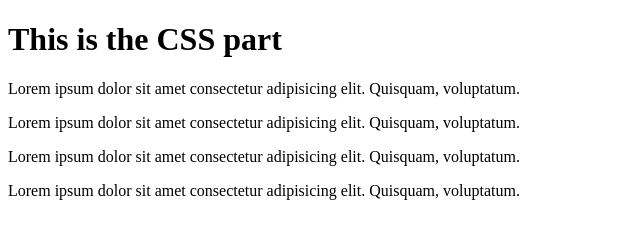
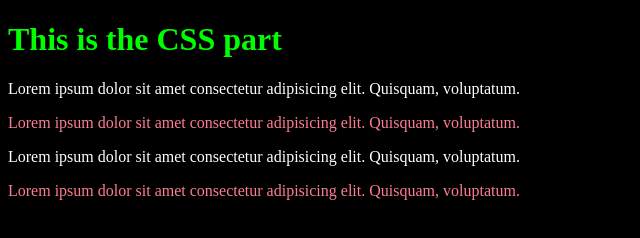
Before and after one commit to siddhesh12323/web_dev, a plain HTML site: page index2.html in a window 1280 px wide. Shown: the whole page, without its empty margins (0-640 px from the left). Drawn offline with Linux system fonts and the light colour scheme.

Commit message:
commit 3

```diff
--- a/index2.html
+++ b/index2.html
@@ -3,13 +3,14 @@
     <head>
         <title>CSS part</title>
         <link rel = "icon" type = "image/jpg" href = "images/kitler.jpg">
+        <link rel="stylesheet" href="style.css">
     </head>
     <body>
         <h1>This is the CSS part</h1>
-        <p>Lorem ipsum dolor sit amet consectetur adipisicing elit. Quisquam, voluptatum.</p>
-        <p>Lorem ipsum dolor sit amet consectetur adipisicing elit. Quisquam, voluptatum.</p>
-        <p>Lorem ipsum dolor sit amet consectetur adipisicing elit. Quisquam, voluptatum.</p>
-        <p>Lorem ipsum dolor sit amet consectetur adipisicing elit. Quisquam, voluptatum.</p>
+        <p id="p1" class="odd">Lorem ipsum dolor sit amet consectetur adipisicing elit. Quisquam, voluptatum.</p>
+        <p id="p2" class="even">Lorem ipsum dolor sit amet consectetur adipisicing elit. Quisquam, voluptatum.</p>
+        <p id="p3" class="odd">Lorem ipsum dolor sit amet consectetur adipisicing elit. Quisquam, voluptatum.</p>
+        <p id="p4" class="even">Lorem ipsum dolor sit amet consectetur adipisicing elit. Quisquam, voluptatum.</p>
 
     </body>
 </html>
--- /dev/null
+++ b/style.css
@@ -0,0 +1,29 @@
+body {
+    background-color: black;
+}
+
+h1 {
+    color: rgb(0, 255, 0);
+}
+
+p {
+    color: rgb(151, 238, 151);
+}
+/* #p1 {
+    color: rgb(255, 0, 0);
+}
+#p2 {
+    color: rgb(0, 0, 255);
+}
+#p3 {
+    color: rgb(255, 255, 0);
+}
+#p4 {
+    color: rgb(255, 0, 255);
+} */
+.odd {
+    color: rgb(255, 255, 255);
+}
+.even {
+    color: rgb(253, 125, 147);
+}
```
Also changed, not shown: index.html (+1 -1 lines).
